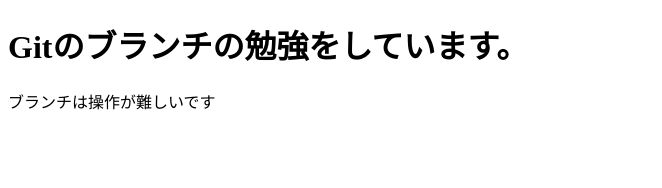
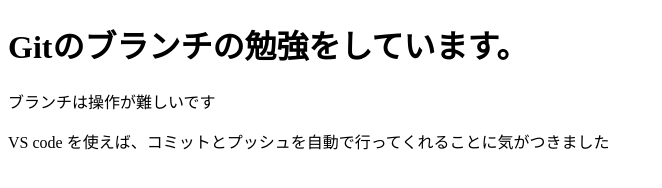
Before and after one commit to Neo-maru/git-study, a plain HTML site: page index.html in a window 1280 px wide. Shown: the whole page, without its empty margins (0-662 px from the left). Drawn offline with Linux system fonts and the light colour scheme.

Commit message:
パラグラフ内容を追加

```diff
--- a/index.html
+++ b/index.html
@@ -9,5 +9,6 @@
 <body>
     <h1>Gitのブランチの勉強をしています。</h1>
     <p>ブランチは操作が難しいです</p>
+    <p>VS code を使えば、コミットとプッシュを自動で行ってくれることに気がつきました</p>
 </body>
 </html>
```
